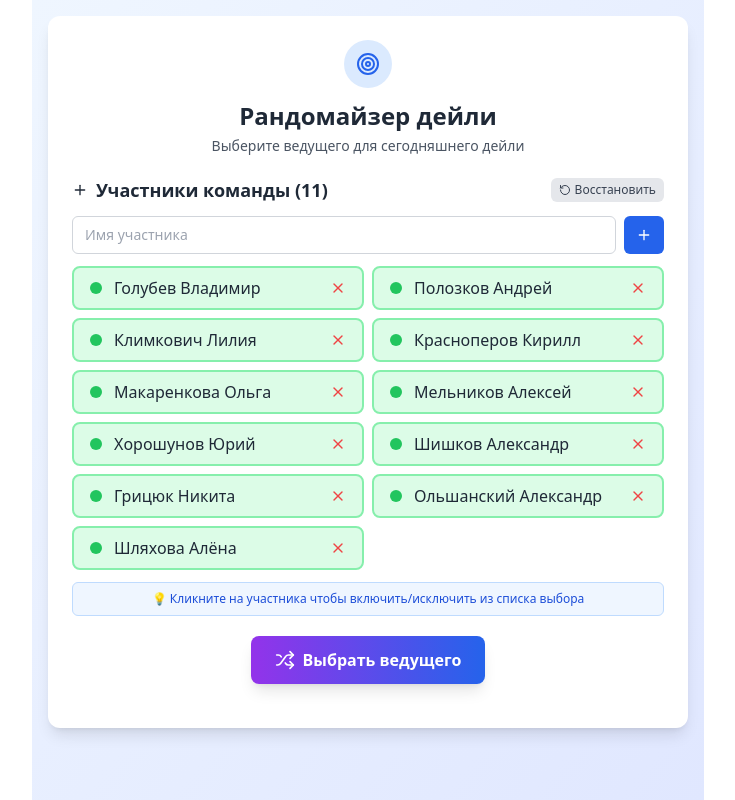
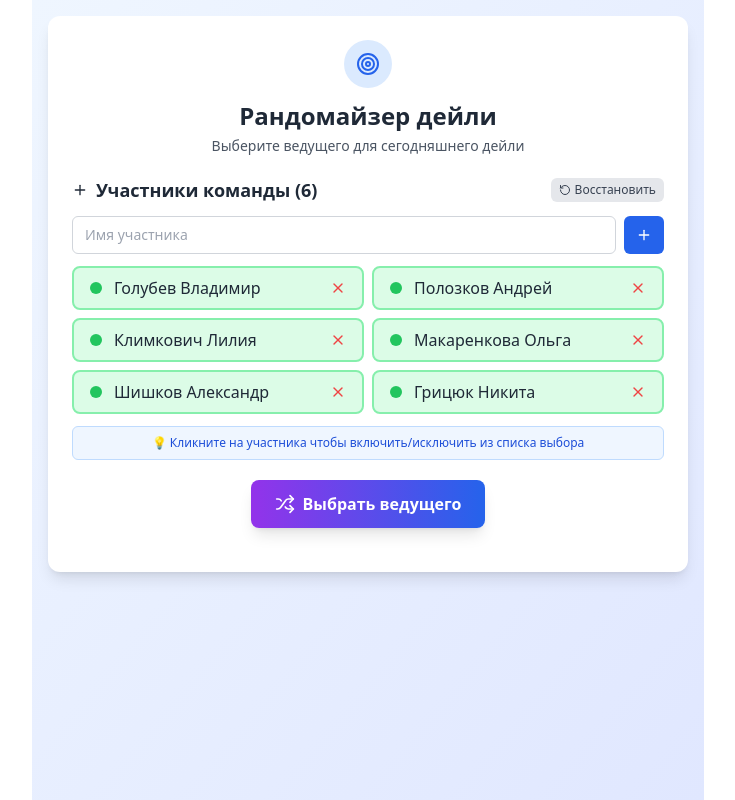
Before and after one commit to Qwasez1337/RandomizerForDaily, a React (Create React App) app: page / in a window 1280 px wide. Shown: the whole page, without its empty margins (272-1007 px from the left). Built offline with nearby package versions, Linux system fonts and the light colour scheme.

Commit message:
Update participants list in FairnessCycleTest
Removed some participants from the allParticipants array.

```diff
--- a/src/App.js
+++ b/src/App.js
@@ -2,7 +2,7 @@ import React, { useState, useEffect } from 'react';
 import { Users, Shuffle, Plus, X, Clock, UserCheck, RotateCcw, Target } from 'lucide-react';
 
 const FairnessCycleTest = () => {
-  const allParticipants = ['Голубев Владимир', 'Полозков Андрей', 'Климкович Лилия', 'Красноперов Кирилл', 'Макаренкова Ольга', 'Мельников Алексей', 'Хорошунов Юрий', 'Шишков Александр', 'Грицюк Никита', 'Ольшанский Александр', 'Шляхова Алёна'];
+  const allParticipants = ['Голубев Владимир', 'Полозков Андрей', 'Климкович Лилия', 'Макаренкова Ольга', 'Шишков Александр', 'Грицюк Никита'];
 
   const [participants, setParticipants] = useState([...allParticipants]);
   const [newParticipant, setNewParticipant] = useState('');
```
